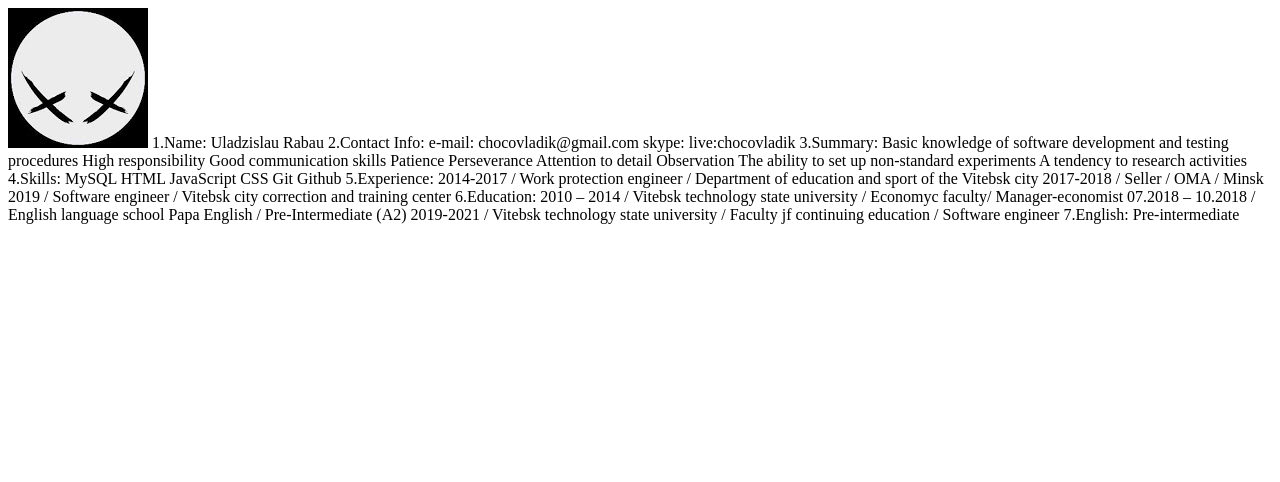
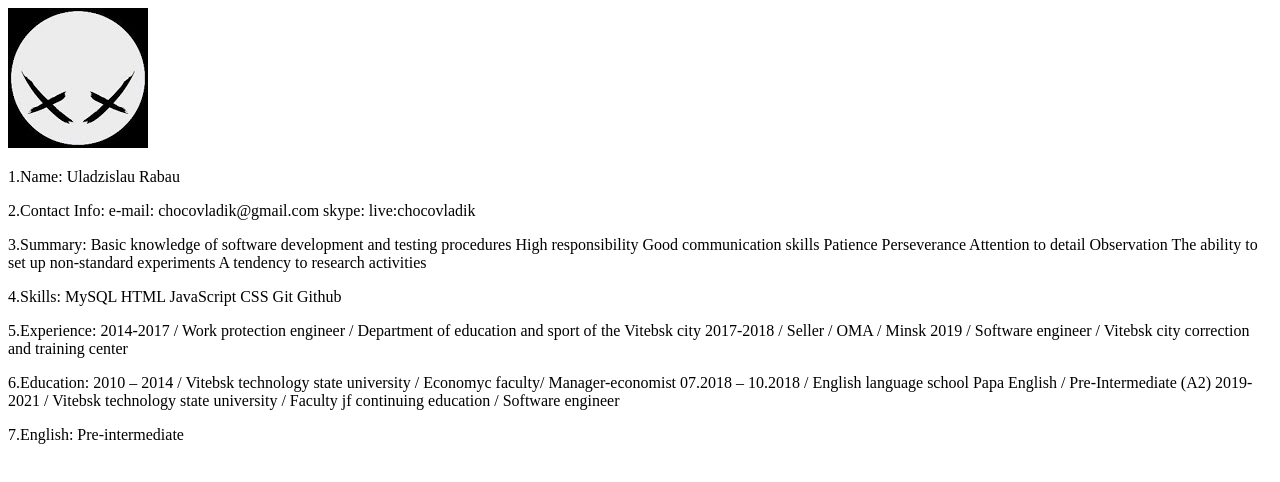
Before and after one commit to redBLADEK/1, a plain HTML site: page index.html in a window 1280 px wide. Drawn offline with Linux system fonts and the light colour scheme.

Commit message:
Update index.html

```diff
--- a/index.html
+++ b/index.html
@@ -1,23 +1,24 @@
 <!DOCTYPE html>
 <html lang="en">
   <head>
+     <link href="style.css" rel="stylesheet">
   <meta charset="utf-8">
     <title>Resume</title>
     </head>
   <body>
     <img src="24a89771-55fb-4973-913b-a70d3998c4f0.jpg">
-1.Name: Uladzislau Rabau
+<p>1.Name: Uladzislau Rabau</p>
 
-2.Contact Info: e-mail: chocovladik@gmail.com skype: live:chocovladik
+<p>2.Contact Info: e-mail: chocovladik@gmail.com skype: live:chocovladik</p>
 
-3.Summary: Basic knowledge of software development and testing procedures High responsibility Good communication skills Patience Perseverance Attention to detail Observation The ability to set up non-standard experiments A tendency to research activities
+<p>3.Summary: Basic knowledge of software development and testing procedures High responsibility Good communication skills Patience Perseverance Attention to detail Observation The ability to set up non-standard experiments A tendency to research activities</p>
 
-4.Skills: MySQL HTML JavaScript CSS Git Github
+<p>4.Skills: MySQL HTML JavaScript CSS Git Github</p>
 
-5.Experience: 2014-2017 / Work protection engineer / Department of education and sport of the Vitebsk city 2017-2018 / Seller / OMA / Minsk 2019 / Software engineer / Vitebsk city correction and training center
+<p>5.Experience: 2014-2017 / Work protection engineer / Department of education and sport of the Vitebsk city 2017-2018 / Seller / OMA / Minsk 2019 / Software engineer / Vitebsk city correction and training center</p>
 
-6.Education: 2010 – 2014 / Vitebsk technology state university / Economyc faculty/ Manager-economist 07.2018 – 10.2018 / English language school Papa English / Pre-Intermediate (A2) 2019-2021 / Vitebsk technology state university / Faculty jf continuing education / Software engineer
+<p>6.Education: 2010 – 2014 / Vitebsk technology state university / Economyc faculty/ Manager-economist 07.2018 – 10.2018 / English language school Papa English / Pre-Intermediate (A2) 2019-2021 / Vitebsk technology state university / Faculty jf continuing education / Software engineer</p>
 
-7.English: Pre-intermediate
+<p>7.English: Pre-intermediate</p>
      </body>
 </html>
```
